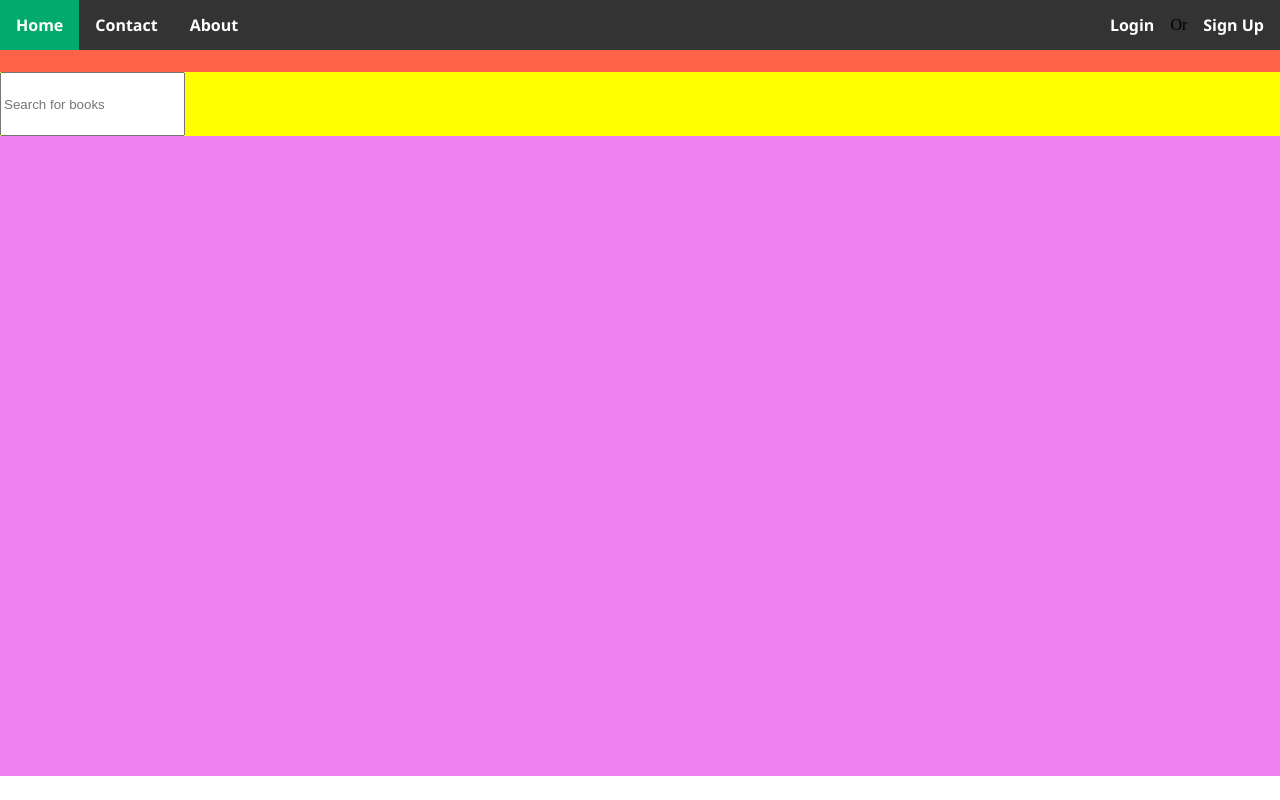
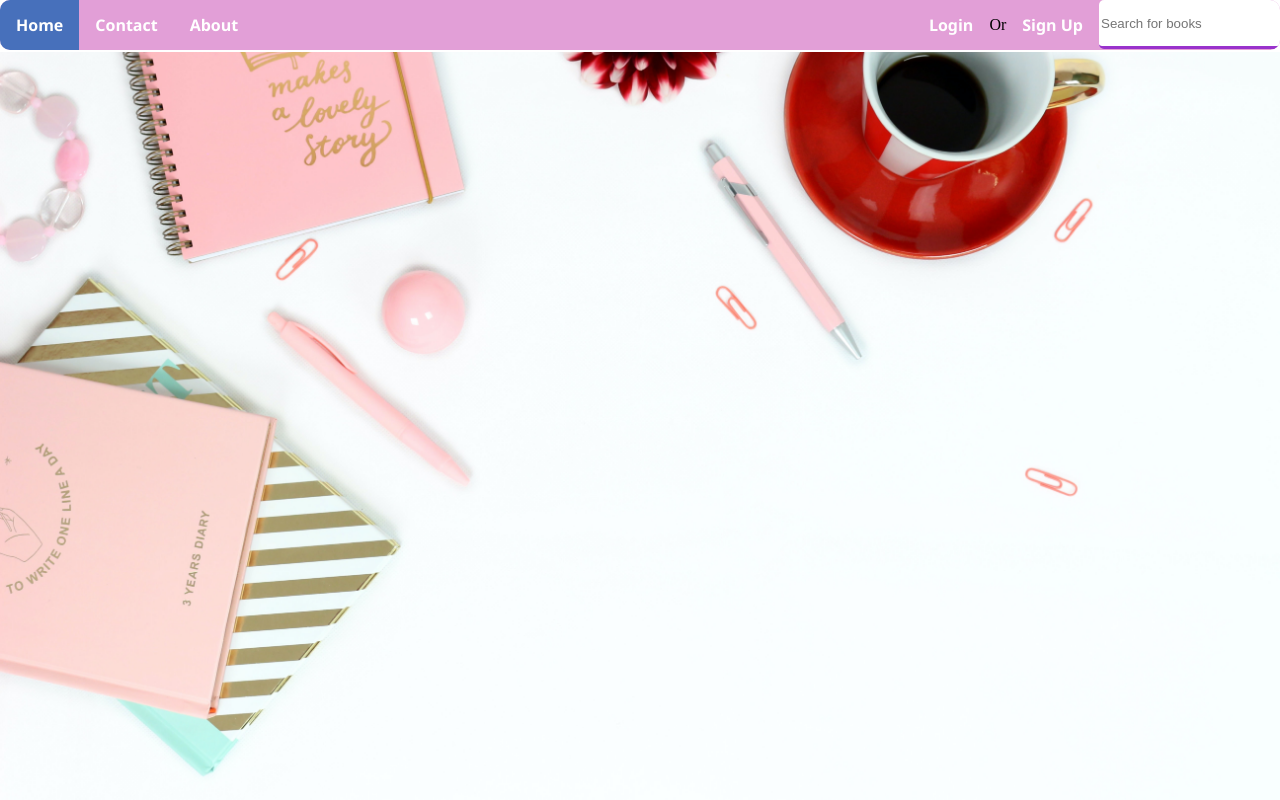
Before and after one commit to Priscilla-Odame/bookly, a Django app: page / in a window 1280 px wide. Run offline with Django 3.2, Linux system fonts and the light colour scheme; some libraries are stand-ins or nearby versions.

Commit message:
restyle books.html

```diff
--- a/app/static/css/books.css
+++ b/app/static/css/books.css
@@ -26,16 +26,27 @@
   }
 
 .search {
-    background-color: yellow;
     display: flex;
-    height: 8%;
+    height: 7%;
+}
+
+.input {
+    height: 44px;
+    border-radius: 5px;
+    outline: none;
+    border: none;
+    border-bottom: solid darkorchid;
 }
 
 .table {
-    background-color: violet;
-    height: 80%;
+    height: 100%;
     display: flex;
     table-layout: fixed;
+    background-image: url('../image/table.jpg');
+    background-position: center;
+    background-size: cover;
+    /* filter: blur(8px);
+    -webkit-filter: blur(2px); */
 }
 
 .container {
@@ -43,8 +54,8 @@
     flex-direction: column;
 }
 .nav-bar{
-    height: 9%;
-    background-color: tomato;
+    height: 7%;
+
 }
 
 .ul {
@@ -52,7 +63,8 @@
     margin: 0;
     padding: 0;
     overflow: hidden;
-    background-color: #333;
+    background-color: #e29fd7;
+    border-radius: 10px;
   }
 
   li {
@@ -72,9 +84,17 @@
   }
 
   .active {
-    background-color: #04AA6D;
+    background-color: #0a5eb1b7;
   }
 
+#sectionList {
+    background-image: url('../image/table.jpg');
+    background-position: center;
+    background-size: cover;
+    filter: blur(8px);
+    -webkit-filter: blur(2px);
+
+}
 
 
 /* #bookList{
--- a/app/submodels/books.py
+++ b/app/submodels/books.py
@@ -4,11 +4,11 @@
 
 class Book(models.Model):
     title = models.CharField(max_length=100)
-    book_cover = models.ImageField(upload_to = '', blank = True,null=True)
+    book_cover = models.ImageField(upload_to = 'images', blank = True,null=True)
     author = models.CharField(max_length=100)
     date_of_publication = models.DateField(default=date.today)
     number_of_pages = models.IntegerField(validators=[MinValueValidator(1), MaxValueValidator(5000)])
-    number_of_books = models.IntegerField(default = 0, validators=[MinValueValidator(0), MaxValueValidator(2000)])
+    copies = models.IntegerField(default = 0, validators=[MinValueValidator(0), MaxValueValidator(2000)])
     max_borrow_duration = models.PositiveIntegerField( validators=[MinValueValidator(3), MaxValueValidator(20)], default = 3)
 
     def __str__(self) -> str:
--- a/app/templates/books.html
+++ b/app/templates/books.html
@@ -17,19 +17,21 @@
                     <li><a class="active" href="#home">Home</a></li>
                     <li><a href="#contact">Contact</a></li>
                     <li><a href="#about">About</a></li>
+                    <li style='float:right'>
+                        <input class='input' type="text" id="mySearch" onkeyup="searchBook()" placeholder="Search for books">
+                    </li>
                     <li style="float:right"><a href="#about">Sign Up</a></li>
                     <li style="float:right"><p>Or</p></li>
                     <li style="float:right"><a href="#about">Login</a></li>
                 </ul>
             </div>
-            <div class='search'>
+            {% comment %} <div class='search'>
                 <input class='input' type="text" id="mySearch" onkeyup="searchBook()" placeholder="Search for books">
-            </div>
+            </div> {% endcomment %}
             <div class='table'>
                 <section id="bookList">
 
                 </section>
-
             </div>
         </div>
     </body>
```
Also changed, not shown: app/dropbox_upload_handler.py (added, +8 -0 lines), librarysystem/settings.py (+7 -1 lines), app/migrations/0001_initial.py, app/migrations/0002_auto_20210416_1409.py, app/migrations/0006_auto_20210618_1403.py (added), app/migrations/0007_auto_20210618_1421.py (added), app/migrations/0008_auto_20210618_1425.py (added), app/migrations/0009_auto_20210618_1427.py (added), app/migrations/0010_auto_20210618_1455.py (added), app/static/image/table.jpg (added), uploads/image.png (deleted), uploads/image_0bMidLG.png (deleted), uploads/image_OCnuxjC.png (deleted), uploads/sample.jpg (deleted), 2 more files.
